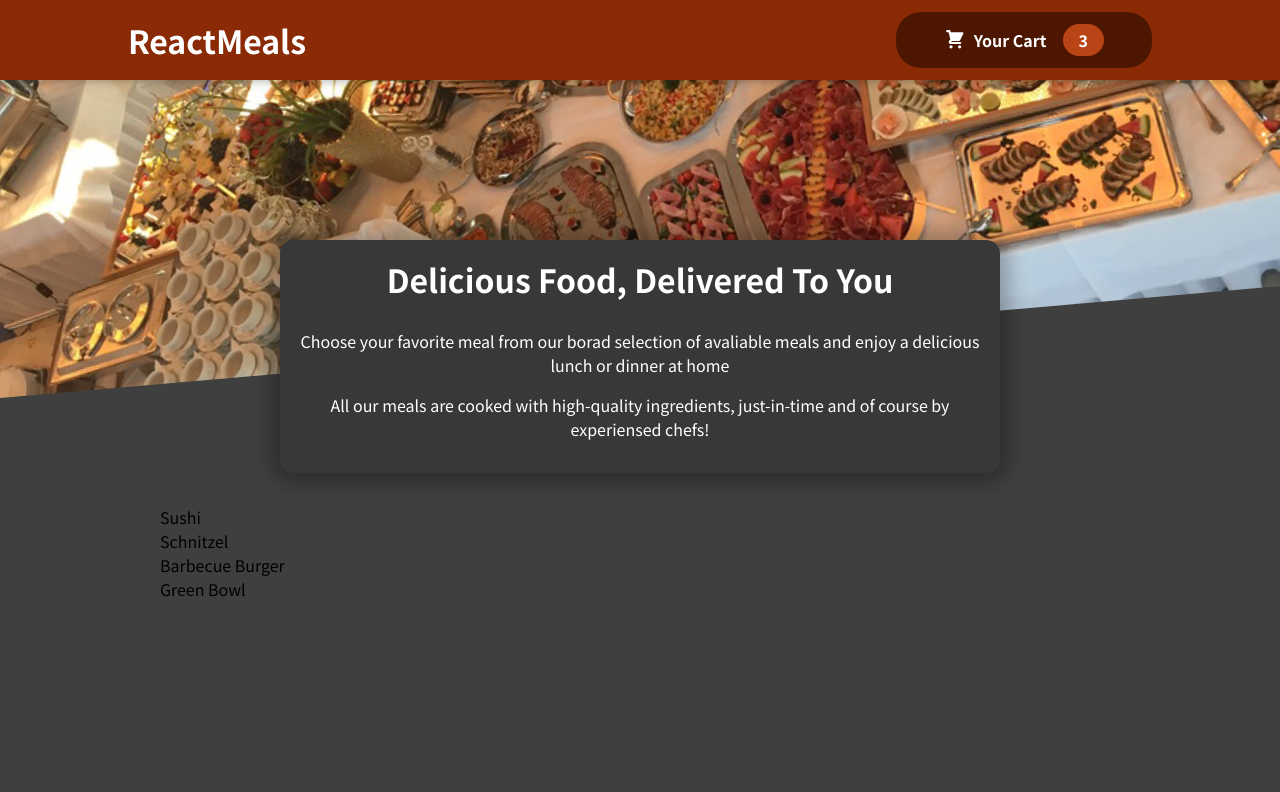
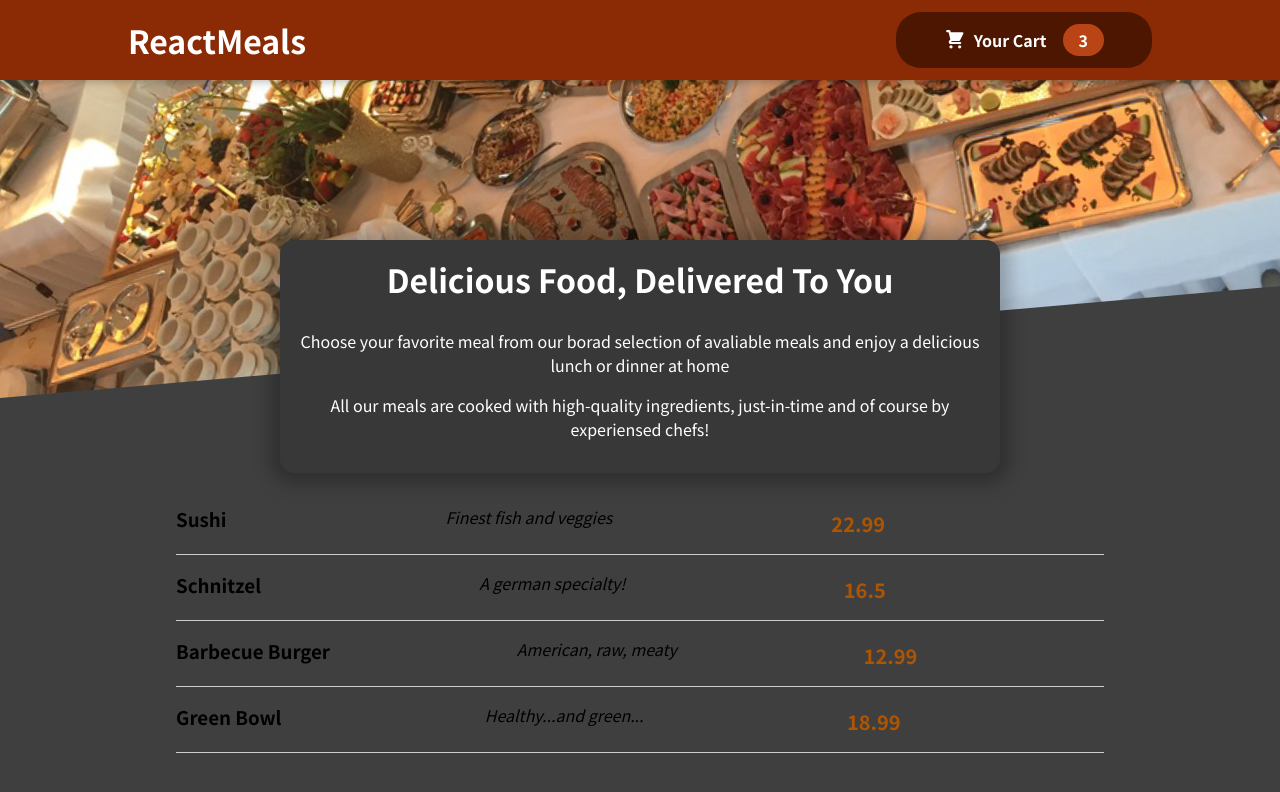
Before and after one commit to rana-wagdi/Food-Order-App, a React (Create React App) app: page / in a window 1280 px wide. Shown: the top 792 px of the page. Built offline with nearby package versions, Linux system fonts and the light colour scheme.

Commit message:
meal item

```diff
--- a/src/components/Meals/AvailableMeals.js
+++ b/src/components/Meals/AvailableMeals.js
@@ -1,3 +1,5 @@
+import MealItem from './MealItem/MealItem';
+
 import classes from './AvailableMeals.module.css'
 
 const DUMMY_MEALS = [
@@ -28,7 +30,7 @@
   ];
 
 const AvaliableMeals = () => {
-    const mealsList = DUMMY_MEALS.map((meal) => <li>{meal.name}</li>);
+    const mealsList = DUMMY_MEALS.map((meal) => <MealItem key = {meal.id} name={meal.name} description ={meal.description} price={meal.price}/>);
     return <section className={classes.meals}>
         <ul>
             {mealsList}
--- /dev/null
+++ b/src/components/Meals/MealItem/MealItem.js
@@ -0,0 +1,20 @@
+import classes from './MealItem.module.css'
+
+const MealItem = props => {
+    const price = `$ ${props.price.toFixed(2)}`;
+
+    return <li className={classes.meal}>
+        <div>
+        <h3>{props.name}</h3>
+        </div>
+        <div className={classes.description}>{props.description}</div>
+        <div className={classes.price}>{props.price}</div>
+        <div>
+
+        </div>
+
+
+    </li>
+}
+
+export default MealItem;
--- /dev/null
+++ b/src/components/Meals/MealItem/MealItem.module.css
@@ -0,0 +1,22 @@
+.meal {
+    display: flex;
+    justify-content: space-between;
+    margin: 1rem;
+    padding-bottom: 1rem;
+    border-bottom: 1px solid #ccc;
+  }
+
+  .meal h3 {
+    margin: 0 0 0.25rem 0;
+  }
+
+  .description {
+    font-style: italic;
+  }
+
+  .price {
+    margin-top: 0.25rem;
+    font-weight: bold;
+    color: #ad5502;
+    font-size: 1.25rem;
+  }
```
Also changed, not shown: 1 other file (tests, documents, lock files or other folders).
